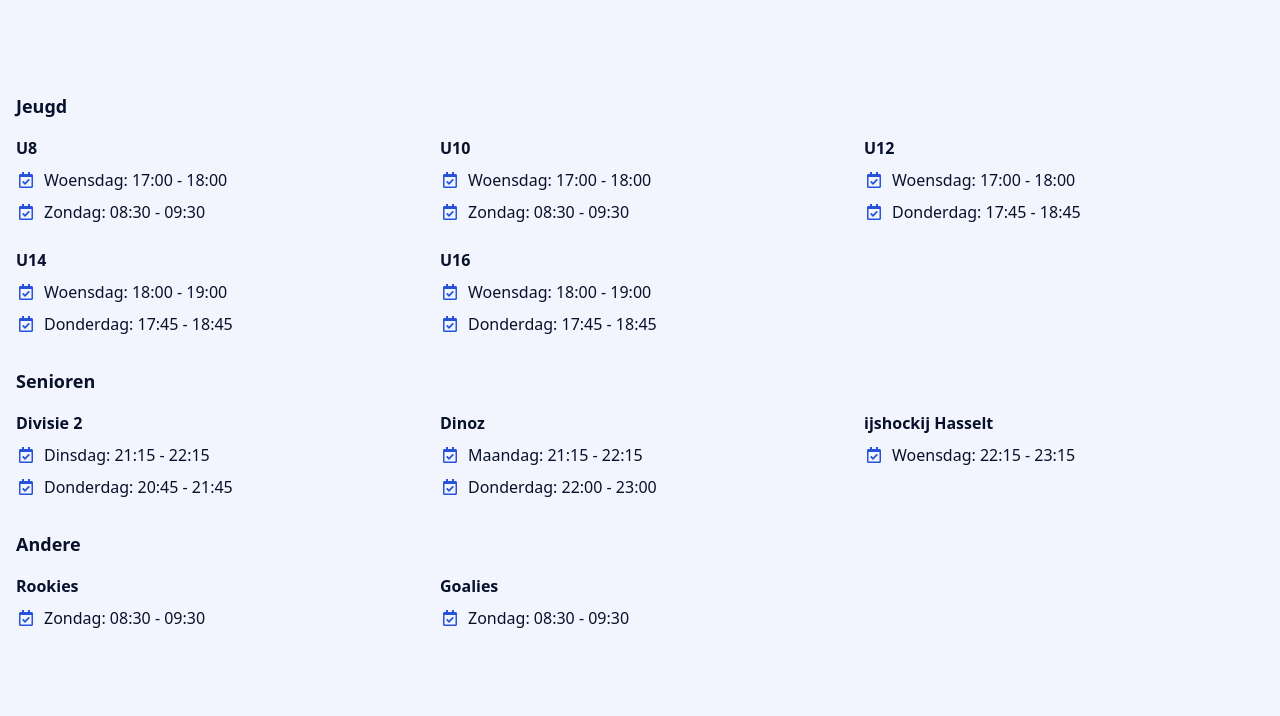
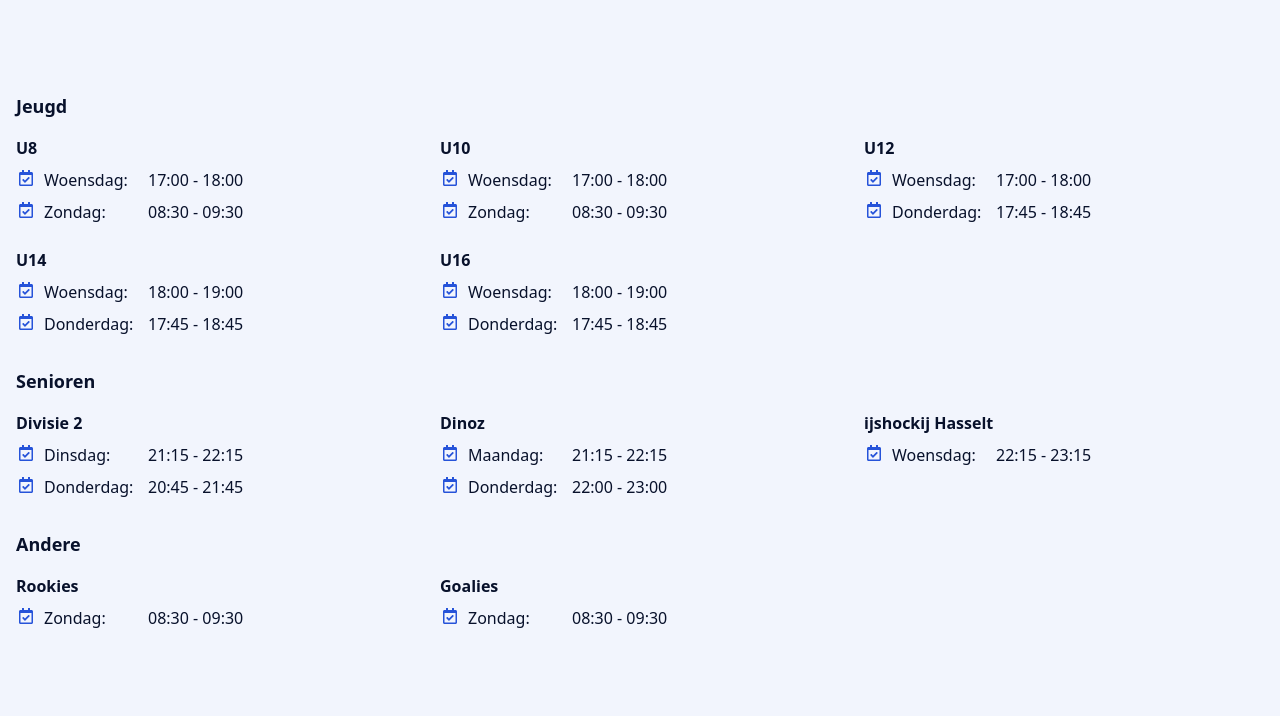
Before and after one commit to bartw/haskey, a Gatsby site: page /trainingen in a window 1280 px wide. Shown: the part 84-800 px from the top of the page. Built offline with nearby package versions, Linux system fonts and the light colour scheme; Gatsby itself is replaced by a stand-in of ours.

Commit message:
extract data + style day

```diff
--- a/src/pages/trainingen.js
+++ b/src/pages/trainingen.js
@@ -3,210 +3,112 @@ import { FontAwesomeIcon } from "@fortawesome/react-fontawesome";
 import { faCalendarCheck } from "@fortawesome/free-regular-svg-icons";
 import PageLayout from "../components/page-layout";
 
+const PRACTICES = [
+  {
+    title: "Jeugd",
+    groups: [
+      {
+        name: "U8",
+        practices: [
+          { day: "Woensdag", time: "17:00 - 18:00" },
+          { day: "Zondag", time: "08:30 - 09:30" },
+        ],
+      },
+      {
+        name: "U10",
+        practices: [
+          { day: "Woensdag", time: "17:00 - 18:00" },
+          { day: "Zondag", time: "08:30 - 09:30" },
+        ],
+      },
+      {
+        name: "U12",
+        practices: [
+          { day: "Woensdag", time: "17:00 - 18:00" },
+          { day: "Donderdag", time: "17:45 - 18:45" },
+        ],
+      },
+      {
+        name: "U14",
+        practices: [
+          { day: "Woensdag", time: "18:00 - 19:00" },
+          { day: "Donderdag", time: "17:45 - 18:45" },
+        ],
+      },
+      {
+        name: "U16",
+        practices: [
+          { day: "Woensdag", time: "18:00 - 19:00" },
+          { day: "Donderdag", time: "17:45 - 18:45" },
+        ],
+      },
+    ],
+  },
+  {
+    title: "Senioren",
+    groups: [
+      {
+        name: "Divisie 2",
+        practices: [
+          { day: "Dinsdag", time: "21:15 - 22:15" },
+          { day: "Donderdag", time: "20:45 - 21:45" },
+        ],
+      },
+      {
+        name: "Dinoz",
+        practices: [
+          { day: "Maandag", time: "21:15 - 22:15" },
+          { day: "Donderdag", time: "22:00 - 23:00" },
+        ],
+      },
+      {
+        name: "ijshockij Hasselt",
+        practices: [{ day: "Woensdag", time: "22:15 - 23:15" }],
+      },
+    ],
+  },
+  {
+    title: "Andere",
+    groups: [
+      {
+        name: "Rookies",
+        practices: [{ day: "Zondag", time: "08:30 - 09:30" }],
+      },
+      {
+        name: "Goalies",
+        practices: [{ day: "Zondag", time: "08:30 - 09:30" }],
+      },
+    ],
+  },
+];
+
 const Trainingen = () => (
   <PageLayout title="Trainingen">
-    <section>
-      <h2 className="text-lg font-semibold">Jeugd</h2>
+    {PRACTICES.map(({ title, groups }, index) => (
+      <section key={title} className={index === 0 ? null : "mt-8"}>
+        <h2 className="text-lg font-semibold">{title}</h2>
         <ul className="mt-4 grid gap-6 sm:grid-cols-2 lg:grid-cols-3">
-        <li>
-          <h3 className="font-semibold">U8</h3>
+          {groups.map(({ name, practices }) => (
+            <li key={name}>
+              <h3 className="font-semibold">{name}</h3>
               <ul>
-            <li className="mt-2">
+                {practices.map(({ day, time }) => (
+                  <li key={`${day}${time}`} className="mt-2 flex items-baseline">
                     <FontAwesomeIcon
                       icon={faCalendarCheck}
                       fixedWidth
                       className="mr-2 text-royal-500"
                     />
-              <span>Woensdag: 17:00 - 18:00</span>
+                    <span className="w-24 mr-2">{day}:</span>
+                    <span>{time}</span>
                   </li>
-            <li className="mt-2">
-              <FontAwesomeIcon
-                icon={faCalendarCheck}
-                fixedWidth
-                className="mr-2 text-royal-500"
-              />
-              <span>Zondag: 08:30 - 09:30</span>
-            </li>
+                ))}
               </ul>
             </li>
-        <li>
-          <h3 className="font-semibold">U10</h3>
-          <ul>
-            <li className="mt-2">
-              <FontAwesomeIcon
-                icon={faCalendarCheck}
-                fixedWidth
-                className="mr-2 text-royal-500"
-              />
-              <span>Woensdag: 17:00 - 18:00</span>
-            </li>
-            <li className="mt-2">
-              <FontAwesomeIcon
-                icon={faCalendarCheck}
-                fixedWidth
-                className="mr-2 text-royal-500"
-              />
-              <span>Zondag: 08:30 - 09:30</span>
-            </li>
-          </ul>
-        </li>
-        <li>
-          <h3 className="font-semibold">U12</h3>
-          <ul>
-            <li className="mt-2">
-              <FontAwesomeIcon
-                icon={faCalendarCheck}
-                fixedWidth
-                className="mr-2 text-royal-500"
-              />
-              <span>Woensdag: 17:00 - 18:00</span>
-            </li>
-            <li className="mt-2">
-              <FontAwesomeIcon
-                icon={faCalendarCheck}
-                fixedWidth
-                className="mr-2 text-royal-500"
-              />
-              <span>Donderdag: 17:45 - 18:45</span>
-            </li>
-          </ul>
-        </li>
-        <li>
-          <h3 className="font-semibold">U14</h3>
-          <ul>
-            <li className="mt-2">
-              <FontAwesomeIcon
-                icon={faCalendarCheck}
-                fixedWidth
-                className="mr-2 text-royal-500"
-              />
-              <span>Woensdag: 18:00 - 19:00</span>
-            </li>
-            <li className="mt-2">
-              <FontAwesomeIcon
-                icon={faCalendarCheck}
-                fixedWidth
-                className="mr-2 text-royal-500"
-              />
-              <span>Donderdag: 17:45 - 18:45</span>
-            </li>
-          </ul>
-        </li>
-        <li>
-          <h3 className="font-semibold">U16</h3>
-          <ul>
-            <li className="mt-2">
-              <FontAwesomeIcon
-                icon={faCalendarCheck}
-                fixedWidth
-                className="mr-2 text-royal-500"
-              />
-              <span>Woensdag: 18:00 - 19:00</span>
-            </li>
-            <li className="mt-2">
-              <FontAwesomeIcon
-                icon={faCalendarCheck}
-                fixedWidth
-                className="mr-2 text-royal-500"
-              />
-              <span>Donderdag: 17:45 - 18:45</span>
-            </li>
-          </ul>
-        </li>
+          ))}
         </ul>
       </section>
-    <section className="mt-8">
-      <h2 className="text-lg font-semibold">Senioren</h2>
-      <ul className="mt-4 grid gap-6 sm:grid-cols-2 lg:grid-cols-3">
-        <li>
-          <h3 className="font-semibold">Divisie 2</h3>
-          <ul>
-            <li className="mt-2">
-              <FontAwesomeIcon
-                icon={faCalendarCheck}
-                fixedWidth
-                className="mr-2 text-royal-500"
-              />
-              <span>Dinsdag: 21:15 - 22:15</span>
-            </li>
-            <li className="mt-2">
-              <FontAwesomeIcon
-                icon={faCalendarCheck}
-                fixedWidth
-                className="mr-2 text-royal-500"
-              />
-              <span>Donderdag: 20:45 - 21:45</span>
-            </li>
-          </ul>
-        </li>
-
-        <li>
-          <h3 className="font-semibold">Dinoz</h3>
-          <ul>
-            <li className="mt-2">
-              <FontAwesomeIcon
-                icon={faCalendarCheck}
-                fixedWidth
-                className="mr-2 text-royal-500"
-              />
-              <span>Maandag: 21:15 - 22:15</span>
-            </li>
-            <li className="mt-2">
-              <FontAwesomeIcon
-                icon={faCalendarCheck}
-                fixedWidth
-                className="mr-2 text-royal-500"
-              />
-              <span>Donderdag: 22:00 - 23:00</span>
-            </li>
-          </ul>
-        </li>
-        <li>
-          <h3 className="font-semibold">ijshockij Hasselt</h3>
-          <ul>
-            <li className="mt-2">
-              <FontAwesomeIcon
-                icon={faCalendarCheck}
-                fixedWidth
-                className="mr-2 text-royal-500"
-              />
-              <span>Woensdag: 22:15 - 23:15</span>
-            </li>
-          </ul>
-        </li>
-      </ul>
-    </section>
-    <section className="mt-8">
-      <h2 className="text-lg font-semibold">Andere</h2>
-      <ul className="mt-4 grid gap-6 sm:grid-cols-2 lg:grid-cols-3">
-        <li>
-          <h3 className="font-semibold">Rookies</h3>
-          <ul>
-            <li className="mt-2">
-              <FontAwesomeIcon
-                icon={faCalendarCheck}
-                fixedWidth
-                className="mr-2 text-royal-500"
-              />
-              <span>Zondag: 08:30 - 09:30</span>
-            </li>
-          </ul>
-        </li>
-        <li>
-          <h3 className="font-semibold">Goalies</h3>
-          <ul>
-            <li className="mt-2">
-              <FontAwesomeIcon
-                icon={faCalendarCheck}
-                fixedWidth
-                className="mr-2 text-royal-500"
-              />
-              <span>Zondag: 08:30 - 09:30</span>
-            </li>
-          </ul>
-        </li>
-      </ul>
-    </section>
+    ))}
   </PageLayout>
 );
 
```
Lines whose indentation alone changed are shown as unchanged.
